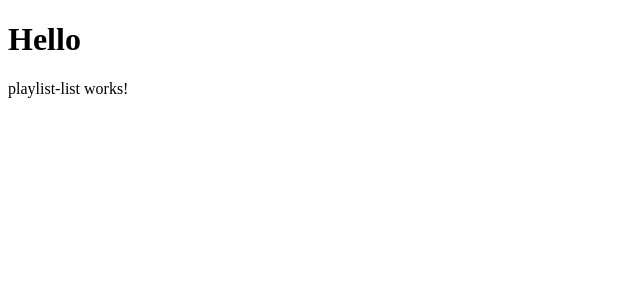
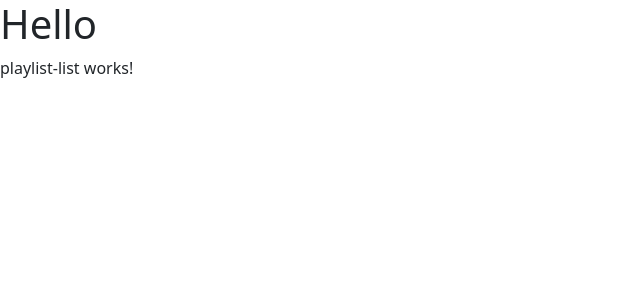
Before and after one commit to JordanBRSA/ProjetMEMPA_FRONT, an Angular app: page / in a window 1280 px wide. Shown: the top 300 px of the page, without its empty margins (0-640 px from the left). Built offline with nearby package versions, Linux system fonts and the light colour scheme.

Commit message:
Ajout Bootstrap

```diff
--- a/angular.json
+++ b/angular.json
@@ -26,6 +26,7 @@
               }
             ],
             "styles": [
+              "node_modules/bootstrap/dist/css/bootstrap.min.css",
               "src/styles.css"
             ]
           },
--- a/package.json
+++ b/package.json
@@ -29,6 +29,7 @@
     "@angular/forms": "^21.1.0",
     "@angular/platform-browser": "^21.1.0",
     "@angular/router": "^21.1.0",
+    "bootstrap": "^5.3.8",
     "rxjs": "~7.8.0",
     "tslib": "^2.3.0"
   },
--- a/src/app/app.html
+++ b/src/app/app.html
@@ -1,2 +1,2 @@
-<H1>Hello</H1>
+<H1 class="">Hello</H1>
 <router-outlet />
```
Also changed, not shown: 1 other file (tests, documents, lock files or other folders).
